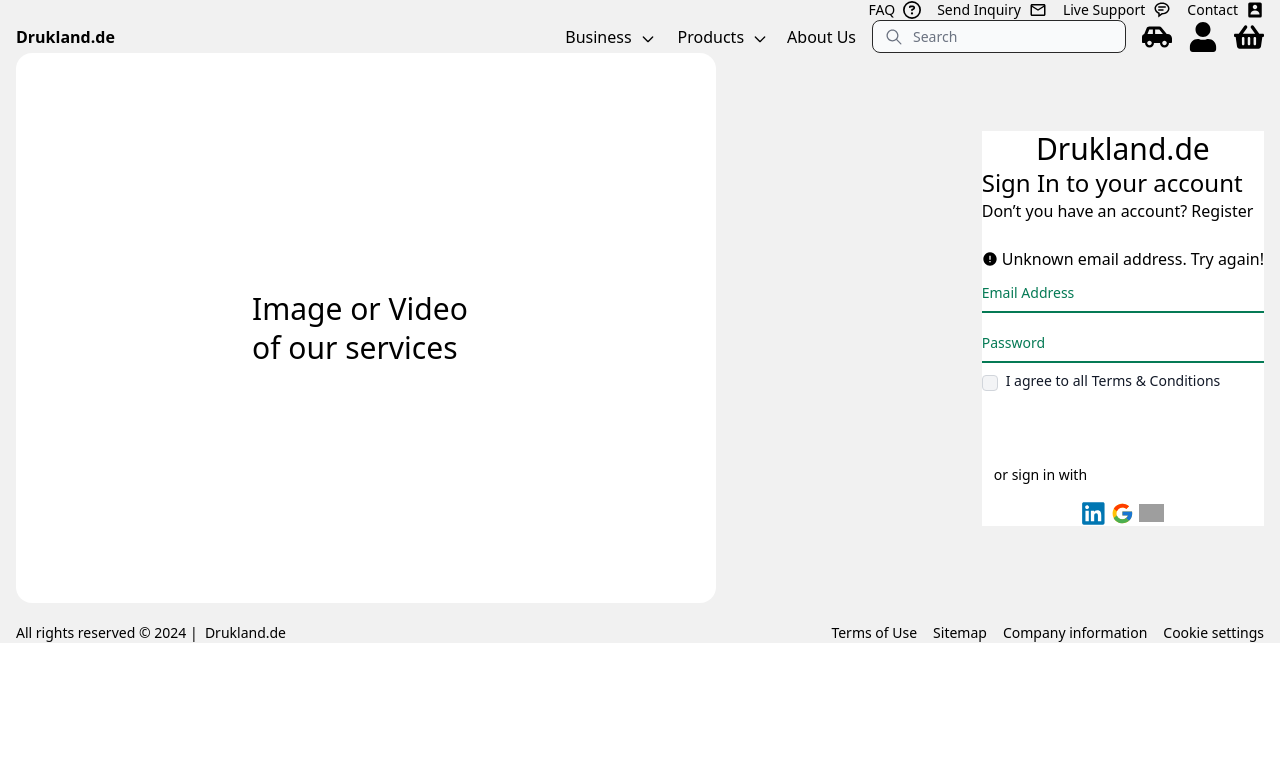
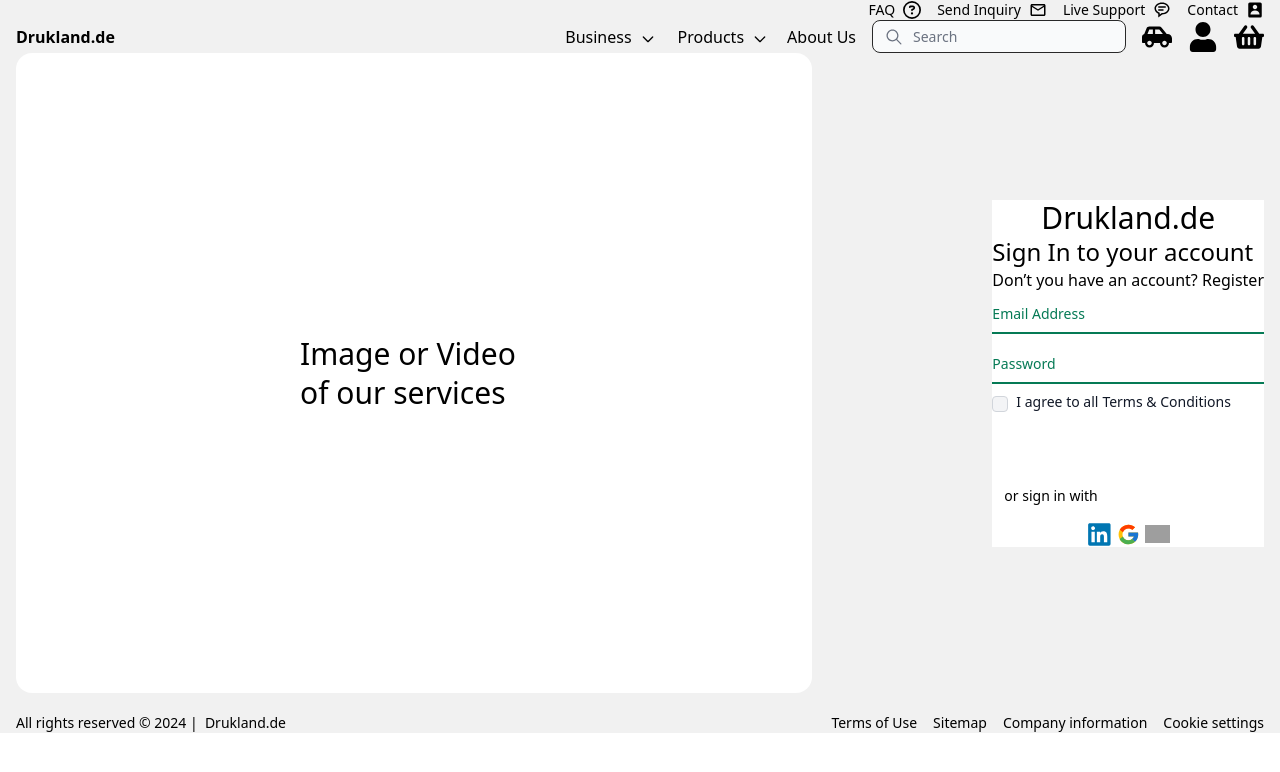
Before and after one commit to developersajadur/DRUKLAND-JOB-TASK, a Next.js app: page /login in a window 1280 px wide. Shown: the top 772 px of the page. Built offline with nearby package versions, Linux system fonts and the light colour scheme; grey boxes are pictures that could not be loaded.

Commit message:
add post api for form

```diff
--- a/package.json
+++ b/package.json
@@ -9,6 +9,7 @@
     "lint": "next lint"
   },
   "dependencies": {
+    "axios": "^1.7.7",
     "flowbite": "^2.5.2",
     "flowbite-react": "^0.10.2",
     "next": "15.0.3",
--- a/src/Components/Forms/LoginForm.tsx
+++ b/src/Components/Forms/LoginForm.tsx
@@ -1,9 +1,10 @@
 "use client";
 import Link from "next/link";
-import React from "react";
+import React, { useState } from "react";
 import { MdError } from "react-icons/md";
 import { useForm, SubmitHandler } from "react-hook-form";
-import { Button, Checkbox, FloatingLabel, Label } from "flowbite-react";
+import { Button, Checkbox, FloatingLabel, Label, Alert } from "flowbite-react";
+import axios from "axios"; // Import axios
 import SocialSignIn from "../Other/SocialSignIn";
 
 type Inputs = {
@@ -12,12 +13,32 @@
 };
 
 const LoginForm = () => {
-  const {
-    register,
-    handleSubmit,
-    formState: { errors },
-  } = useForm<Inputs>();
-  const onSubmit: SubmitHandler<Inputs> = (data) => console.log(data);
+  const [flashMessage, setFlashMessage] = useState<string | null>(null);
+  const [flashMessageType, setFlashMessageType] = useState<'success' | 'error' | null>(null);
+
+  const { register, handleSubmit, formState: { errors } } = useForm<Inputs>();
+
+  // API call to handle login
+  const onSubmit: SubmitHandler<Inputs> = async (data) => {
+    try {
+      const response = await axios.post("https://social-login.druckland.de/api/v1/user/signin", {
+        email: data.email,
+        password: data.password,
+      });
+
+      // Handle the response data based on success or failure
+      if (response.status === 200) {
+        setFlashMessage(response.data.message || "Login successful!");
+        setFlashMessageType("success");
+      } else {
+        setFlashMessage(response.data.message || "Something went wrong. Please try again.");
+        setFlashMessageType("error");
+      }
+    } catch (error: any) {
+      setFlashMessage(error.response?.data?.message || "An error occurred. Please try again later.");
+      setFlashMessageType("error");
+    }
+  };
 
   return (
     <div>
@@ -35,31 +56,33 @@
           </h6>
         </div>
 
-        {/* Error Message */}
-        <div className="flex gap-1 items-center justify-center mt-6 text-center">
-          <MdError />
-          <h6 className=" text-[12px] text-black text-center">
-            Unknown email address. Try again!
-          </h6>
-        </div>
+        {/* Flash Message */}
+        {flashMessage && (
+          <Alert color={flashMessageType === "success" ? "success" : "failure"} className="mt-4">
+            {flashMessage}
+          </Alert>
+        )}
 
         {/* Form Input */}
         <div className="mt-5">
           <form onSubmit={handleSubmit(onSubmit)}>
             <FloatingLabel
-              {...register("email", { required: true })}
+              {...register("email", { required: "Email is required" })}
               variant="standard"
               type="email"
               label="Email Address"
               color="success"
             />
+            {errors.email && <p className="text-red-500 text-xs">{errors.email.message}</p>}
+
             <FloatingLabel
-              {...register("password", { required: true })}
+              {...register("password", { required: "Password is required" })}
               variant="standard"
               type="password"
               label="Password"
               color="success"
             />
+            {errors.password && <p className="text-red-500 text-xs">{errors.password.message}</p>}
 
             <div className="flex items-center gap-2 mt-8">
               <Checkbox required id="remember" />
@@ -75,7 +98,7 @@
                 </Link>
               </Label>
             </div>
-            <Button className="bg-[#0F0F0F] text-base font-normal w-full mt-3">
+            <Button type="submit" className="bg-[#0F0F0F] text-base font-normal w-full mt-3">
               Log In
             </Button>
           </form>
@@ -83,13 +106,14 @@
 
         {/* Horizontal Rule with Text */}
         <div className="flex items-center my-4">
-        <hr className="flex-grow border-[#0F0F0F]" />
+          <hr className="flex-grow border-[#0F0F0F]" />
           <span className="px-3 text-sm text-[#0F0F0F]">or sign in with</span>
           <hr className="flex-grow border-[#0F0F0F]" />
         </div>
-        {/* social login */}
-        <div className="">
-            <SocialSignIn/>
+
+        {/* Social Login */}
+        <div>
+          <SocialSignIn />
         </div>
       </div>
     </div>
--- a/src/app/(auth)/login/page.tsx
+++ b/src/app/(auth)/login/page.tsx
@@ -6,7 +6,7 @@
     return (
         <div>
             <div className="flex justify-between items-center">
-                <div className="w-[700px] h-[550px] flex justify-center items-center rounded-[16px] bg-white">
+                <div className="w-[796px] h-[640px] flex justify-center items-center rounded-[16px] bg-white">
                     <h2 className="text-3xl font-normal w-[228px] leading-[39px]">
                     Image or Video of our services
                     </h2>
```
Also changed, not shown: 1 other file (tests, documents, lock files or other folders).
